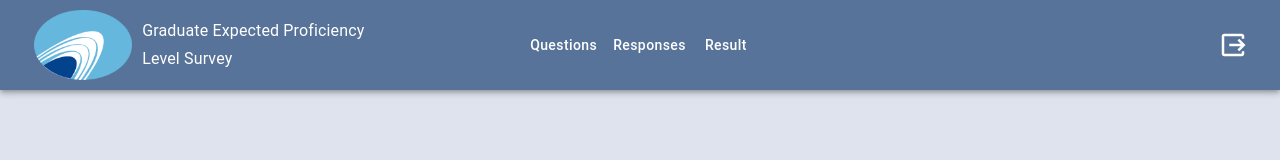
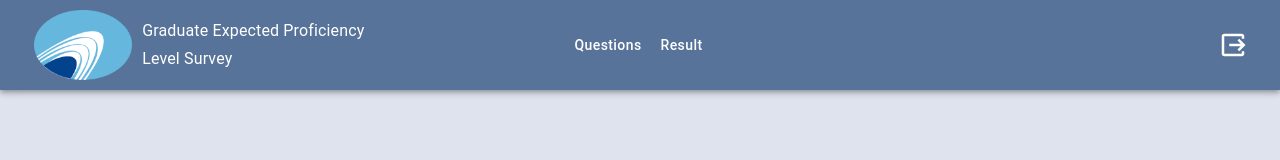
Before and after one commit to zckiy/Proficiency-Survey, a React (Create React App) app: page /admin in a window 1280 px wide. Shown: the top 160 px of the page. Built offline with nearby package versions, Linux system fonts and the light colour scheme; sample sign-in values are in the browser's storage.

Commit message:
remove response

```diff
--- a/src/components/NavbarAdmin.js
+++ b/src/components/NavbarAdmin.js
@@ -48,17 +48,6 @@ function NavbarAdmin({ isLoggedIn, onLogout }) {
           <Button
             color="inherit"
             component={Link}
-            to="/responses"
-            sx={{
-              borderBottom: isActive('/admin/responses') ? '3px solid #fff' : 'none',
-              textTransform: 'none'
-            }}
-          >
-            Responses
-          </Button>
-          <Button
-            color="inherit"
-            component={Link}
             to="/admin/diagram"
             sx={{
               borderBottom: isActive('/admin/diagram') ? '3px solid #fff' : 'none',
```
